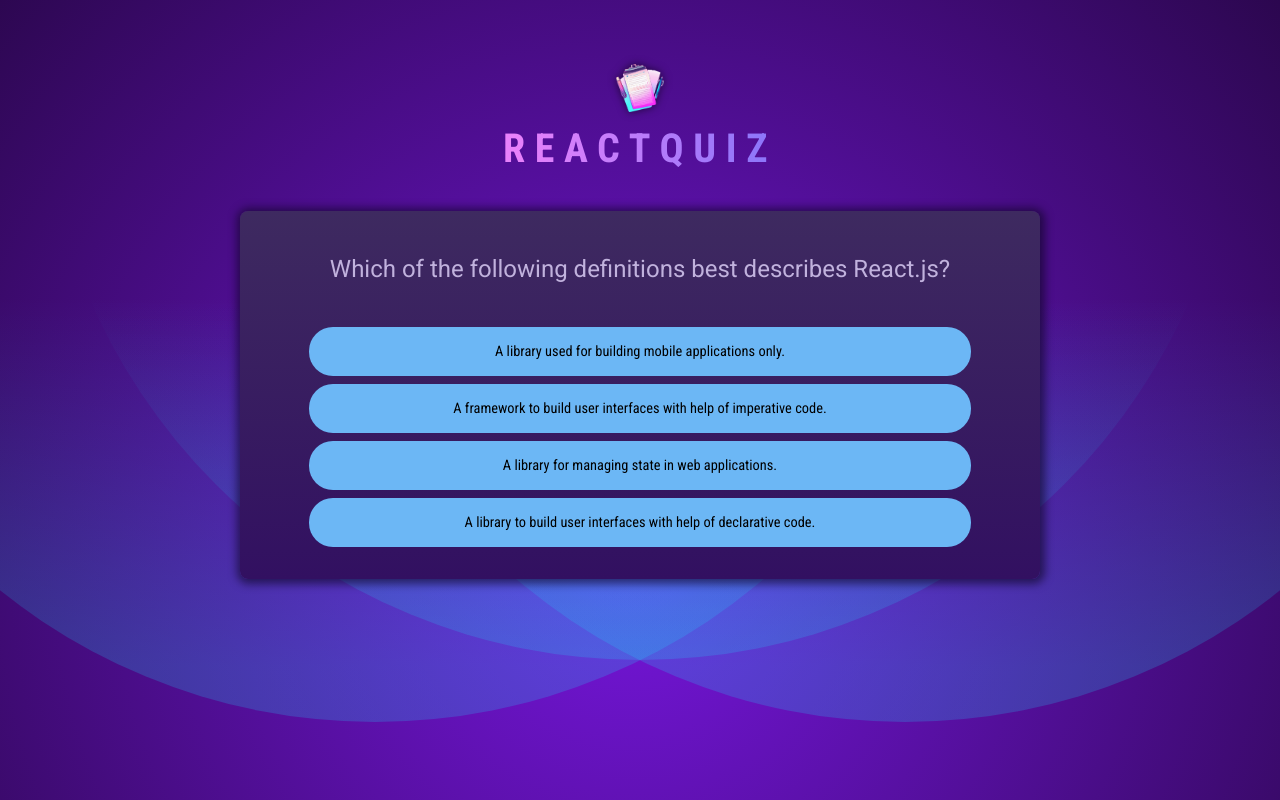
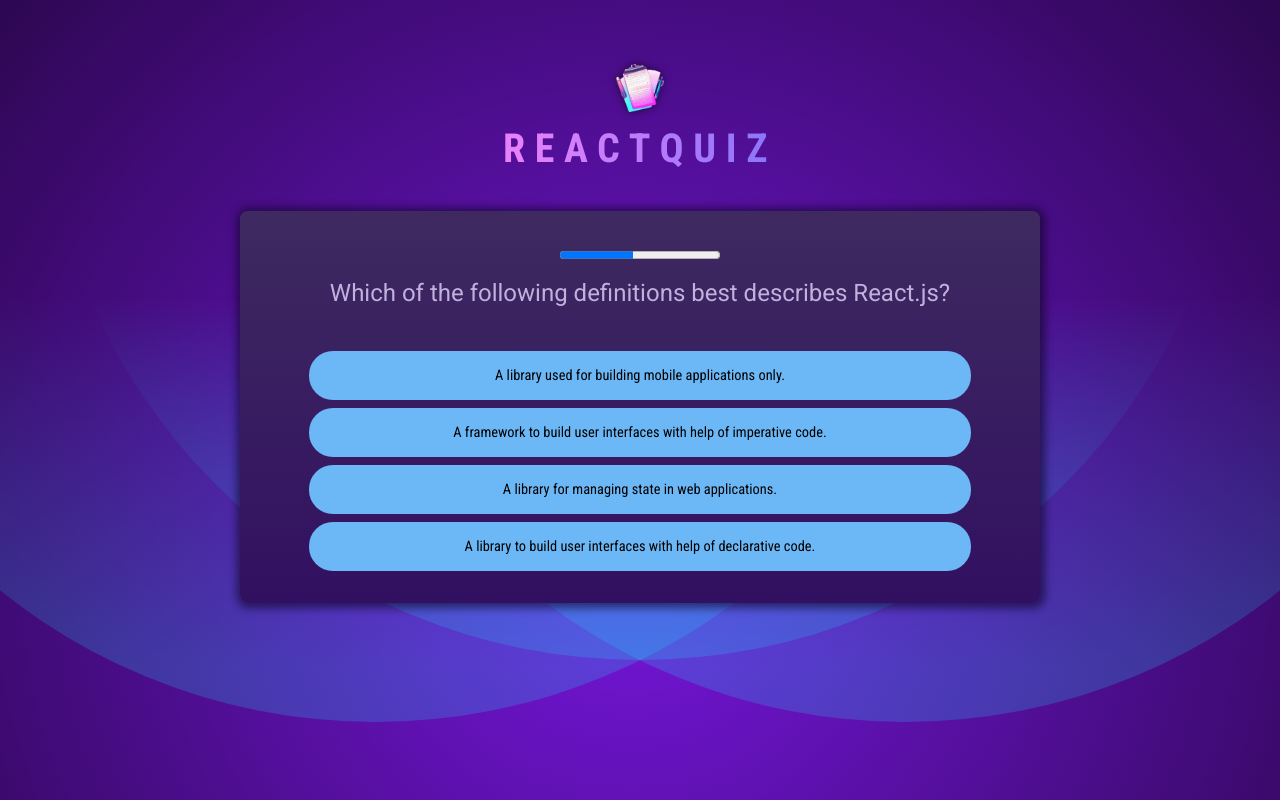
Before and after one commit to NikaGakhokidze/React-Quizz-App, a React (Vite) app: page / in a window 1280 px wide. Built offline with nearby package versions, Linux system fonts and the light colour scheme.

Commit message:
feat: adding questionTimer component

```diff
--- /dev/null
+++ b/src/components/QuestionTimer.jsx
@@ -0,0 +1,26 @@
+import { useEffect, useState } from "react";
+
+export default function QuestionTimer({ timeout, onTimeout }) {
+  const [remainingTime, setRemainingTime] = useState(timeout);
+  useEffect(() => {
+    console.log("Setting TIMEOUT");
+    const timerTimeout = setTimeout(onTimeout, timeout);
+    return () => {
+      clearTimeout(timerTimeout);
+    };
+  }, [timeout, onTimeout]);
+
+  useEffect(() => {
+    console.log("Setting TIMEOUT");
+    const timerInterval = setInterval(() => {
+      setRemainingTime((prevValue) => prevValue - 100);
+    }, 100);
+
+    return () => {
+      clearInterval(timerInterval);
+      setRemainingTime(timeout);
+    };
+  }, []);
+
+  return <progress id="question-time" max={timeout} value={remainingTime} />;
+}
--- a/src/components/Quiz.jsx
+++ b/src/components/Quiz.jsx
@@ -1,6 +1,7 @@
-import { useState } from "react";
+import { useState, useCallback } from "react";
 import QUESTIONS from "../questions";
 import quizCompleteImg from "../assets/quiz-complete.png";
+import QuestionTimer from "./QuestionTimer";
 
 export default function Quiz() {
   const [userAnswers, setUserAnswers] = useState([]);
@@ -8,13 +9,14 @@
   const activeQuestionIndex = userAnswers.length;
 
   const isQuizComplete = activeQuestionIndex === QUESTIONS.length;
-  console.log(isQuizComplete);
 
-  function handleSelectAnswer(selectedAnswer) {
+  const handleSelectAnswer = useCallback(function handleSelectAnswer(selectedAnswer) {
     setUserAnswers((prevUserAnswers) => {
       return [...prevUserAnswers, selectedAnswer];
     });
-  }
+  }, []);
+
+  // const handleSkipAnswer = useCallback(() => handleSelectAnswer(null), [handleSelectAnswer]);
 
   if (isQuizComplete) {
     return (
@@ -30,6 +32,11 @@
 
   return (
     <div id="quiz">
+      <QuestionTimer
+        key={activeQuestionIndex}
+        timeout={10000}
+        onTimeout={() => handleSelectAnswer(null)}
+      />
       <div id="question">
         <h2>{QUESTIONS[activeQuestionIndex].text}</h2>
         <ul id="answers">
```
